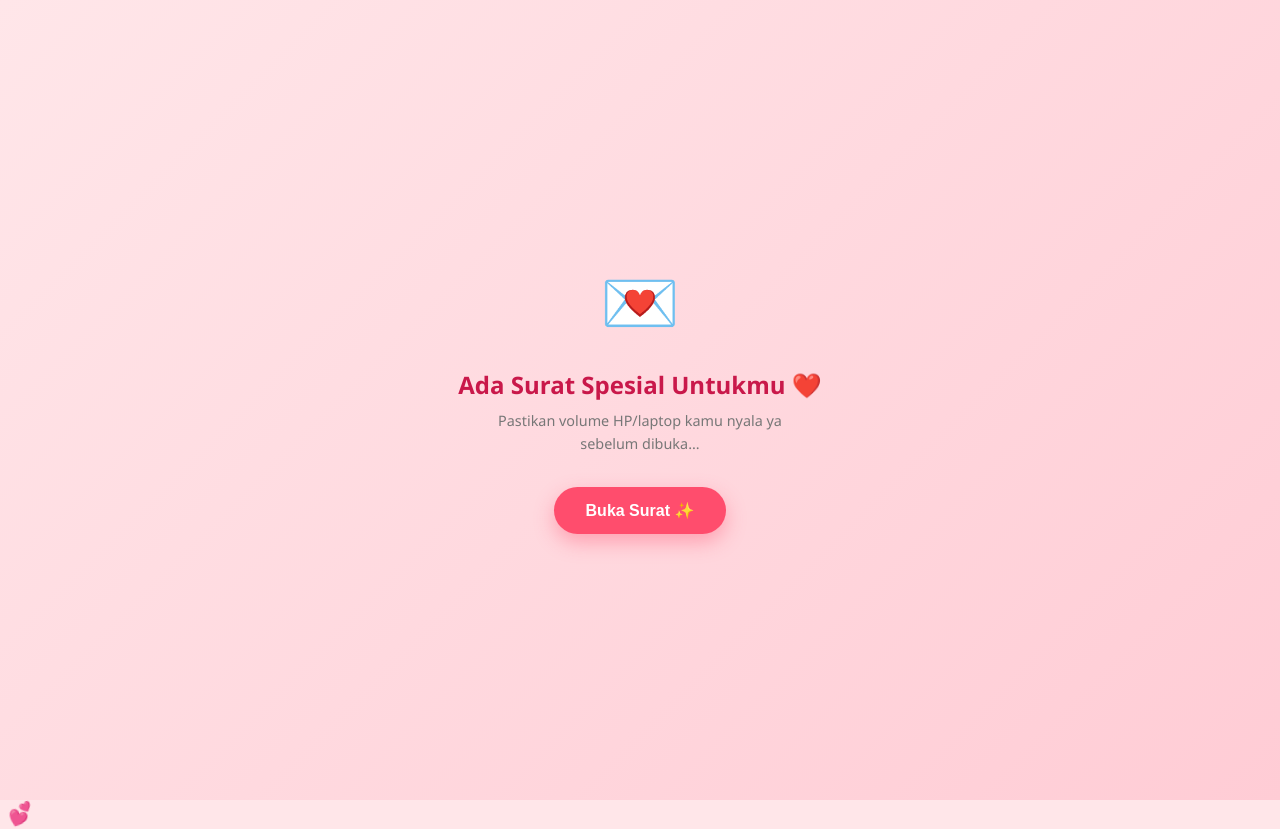
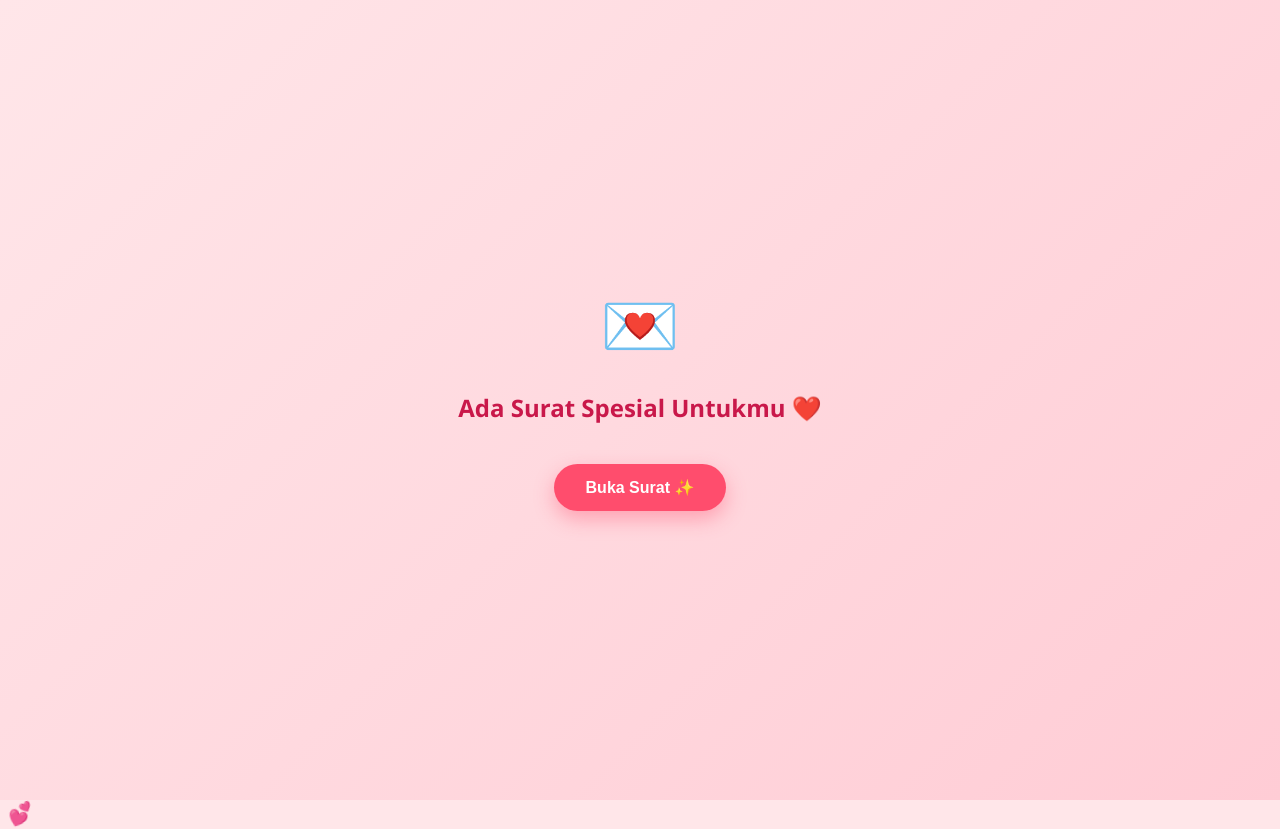
Before and after one commit to ellc4esr/specialforyouamelia, a plain HTML site: page index.html in a window 1280 px wide. Drawn offline with Linux system fonts and the light colour scheme.

Commit message:
Update index.html

```diff
--- a/index.html
+++ b/index.html
@@ -257,7 +257,7 @@
     <div id="opening-screen">
         <div class="envelope-icon">💌</div>
         <h1 style="font-size: 1.5rem; margin-bottom: 8px;">Ada Surat Spesial Untukmu ❤️</h1>
-        <p style="color: #777; max-width: 300px;">Pastikan volume HP/laptop kamu nyala ya sebelum dibuka...</p>
+        <p style="color: #777; max-width: 300px;"></p>
         <button class="open-btn" onclick="openLetter()">Buka Surat ✨</button>
     </div>
 
```
